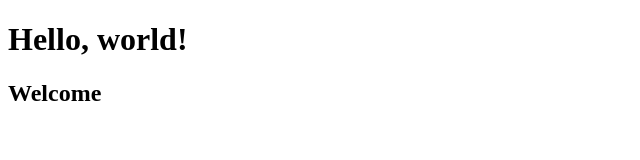
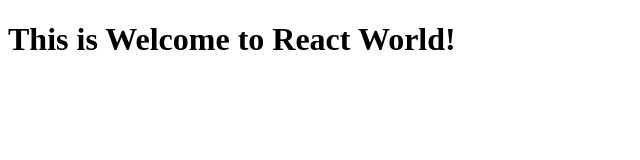
Before and after one commit to sulthanularief148/Welcome-To-React, a React app: page / in a window 1280 px wide. Shown: the whole page, without its empty margins (0-640 px from the left). Built offline with nearby package versions, Linux system fonts and the light colour scheme.

Commit message:
jsx completed

```diff
--- a/App.js
+++ b/App.js
@@ -1,6 +1,9 @@
 import React from 'react';
-import ReactDOM from 'react-dom';
+import ReactDOM from 'react-dom/client'
 
+
+// React Element(Object) -> Render this code it becames html element
+// React.createElemet => React Element(Object) => Html Element
 const heading2 = React.createElement(
     "h2",
     {
@@ -8,18 +11,26 @@
     },
     "Welcome"
 );
+
+
+// JSX - Javascript XML
+// Jsx is a part of react - NO
+// Babel is a Compiler or Transpiler - It converts JSX code into JS code
+// JSX => React.createElement => React Element(Object) => Html Element
+const heading = (<h1 className='head'>This is Welcome to React World!</h1>)
+
 const container = React.createElement(
     "div",
     {
         id: "container",
     },
     [React.createElement(
-    "h1",
-    {
-        id: "heading1",
-    },
-    "Hello, world!"
-), heading2]
+        "h1",
+        {
+            id: "heading1",
+        },
+        "Hello Arief"
+    ), heading2]
 );
 const root = ReactDOM.createRoot(document.getElementById("root"));
-root.render(container);
+root.render(heading);
--- a/index.html
+++ b/index.html
@@ -3,10 +3,10 @@
   <head>
     <meta charset="UTF-8" />
     <meta name="viewport" content="width=device-width, initial-scale=1.0" />
-    <title>Welcome to React</title>
+    <title>Welcome to React World</title>
   </head>
   <body>
-    <div id="root">Not Rendered</div>
+    <div id="root">No Rendered</div>
     <script type="module" src="App.js"></script>
   </body>
 </html>
--- a/package.json
+++ b/package.json
@@ -2,8 +2,9 @@
   "name": "welcome-to-react",
   "version": "1.0.0",
   "description": "This is react learning session",
-  "main": "App.js",
   "scripts": {
+    "start": "parcel index.html",
+    "build": "parcel build index.html",
     "test": "jest"
   },
   "repository": {
@@ -24,6 +25,9 @@
     "parcel": "^2.12.0",
     "process": "^0.11.10"
   },
+  "browserlist": [
+    "last 20 versions"
+  ],
   "dependencies": {
     "react": "^18.3.1",
     "react-dom": "^18.3.1"
```
Also changed, not shown: README.md, 1 other file.
